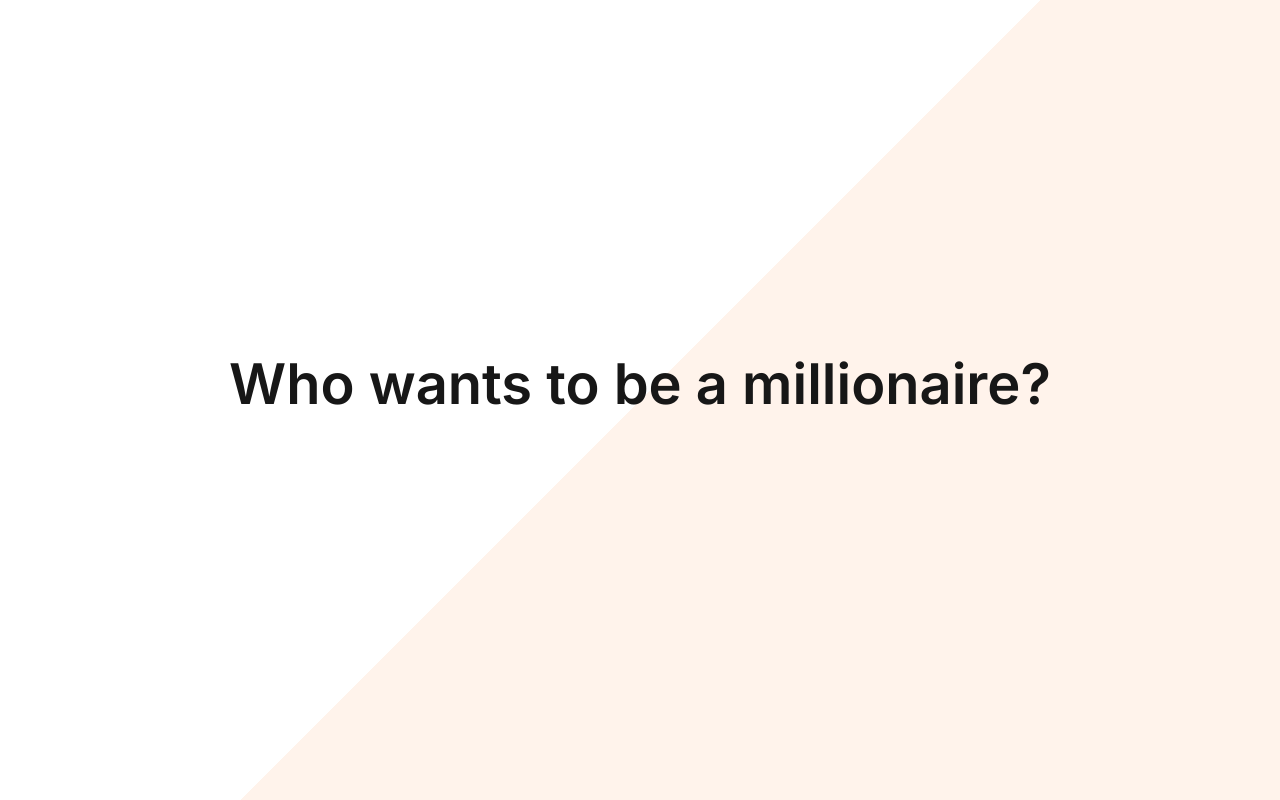
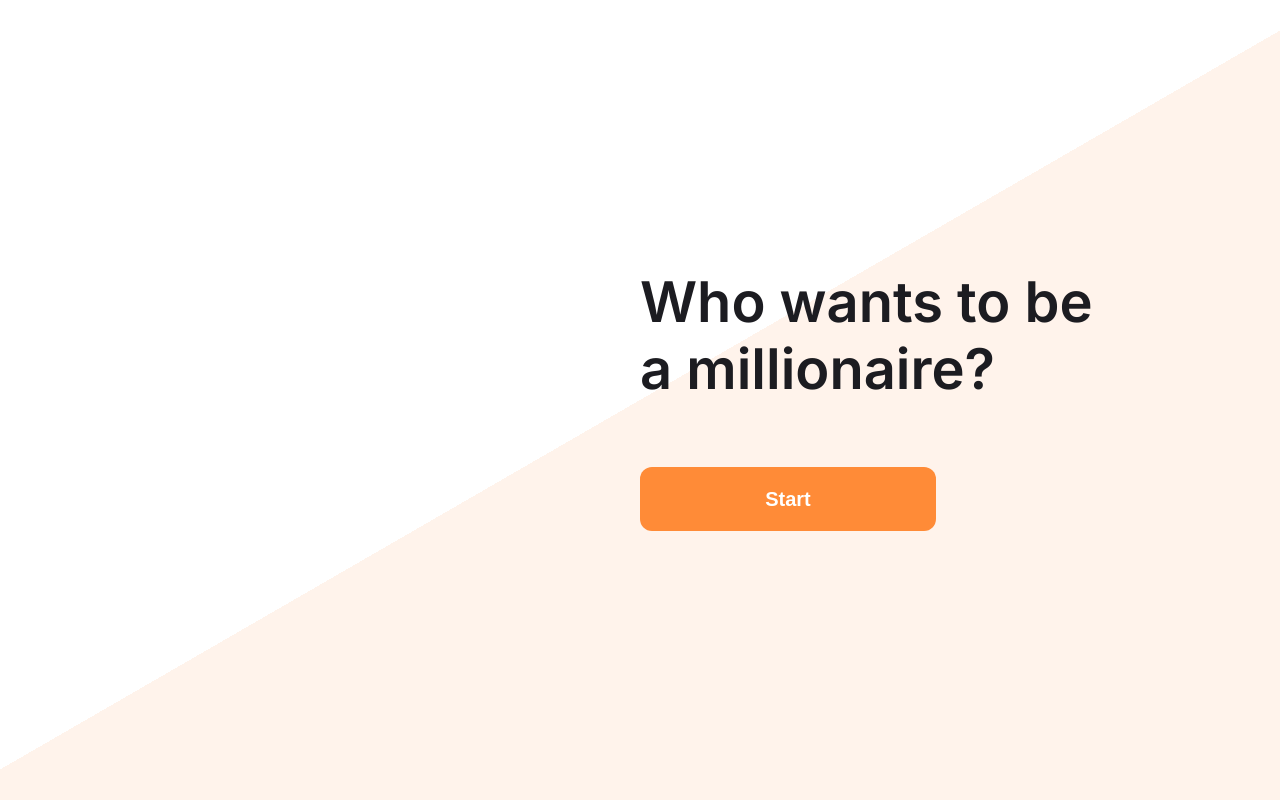
Before and after one commit to mpavlushchenko/test_task_NextJs, a Next.js app: page / in a window 1280 px wide. Built offline with nearby package versions, Linux system fonts and the light colour scheme.

Commit message:
task: setup a StartScreen

```diff
--- a/package.json
+++ b/package.json
@@ -11,6 +11,8 @@
     "format": "prettier --write ."
   },
   "dependencies": {
+    "clsx": "^2.1.1",
+    "eslint-config-airbnb-typescript": "^18.0.0",
     "next": "15.4.3",
     "react": "19.1.0",
     "react-dom": "19.1.0"
@@ -32,6 +34,8 @@
     "eslint-plugin-react": "^7.37.5",
     "eslint-plugin-react-hooks": "^5.2.0",
     "prettier": "^3.6.2",
-    "typescript": "^5"
+    "sass": "^1.89.2",
+    "typescript": "^5",
+    "typescript-eslint": "^8.38.0"
   }
 }
--- /dev/null
+++ b/src/components/ui/Button/Button.module.scss
@@ -0,0 +1,29 @@
+.button {
+  border: none;
+  cursor: pointer;
+  font-weight: 600;
+  border-radius: 12px;
+  transition: background 0.2s ease;
+  padding: 18px 24px;
+  font-size: 20px;
+  line-height: 1.4;
+}
+
+.primary {
+  background-color: var(--color-orange-100);
+  color: white;
+
+  &:hover {
+    background-color: var(--color-orange-80);
+  }
+}
+
+.md {
+  font-size: 20px;
+  min-width: 296px;
+}
+
+.lg {
+  font-size: 18px;
+  padding: 16px 32px;
+}
--- /dev/null
+++ b/src/components/ui/Button/Button.tsx
@@ -0,0 +1,26 @@
+import { ButtonHTMLAttributes } from 'react';
+import clsx from 'clsx';
+
+import styles from './Button.module.scss';
+
+type ButtonVariant = 'primary' | 'secondary';
+type ButtonSize = 'md' | 'lg';
+
+interface Props extends ButtonHTMLAttributes<HTMLButtonElement> {
+  variant?: ButtonVariant;
+  size?: ButtonSize;
+}
+
+export const Button = ({
+  children,
+  className,
+  variant = 'primary',
+  size = 'md',
+  ...props
+}: Props) => {
+  return (
+    <button className={clsx(styles.button, styles[variant], styles[size], className)} {...props}>
+      {children}
+    </button>
+  );
+};
--- /dev/null
+++ b/src/components/ui/Button/index.ts
@@ -0,0 +1 @@
+export * from './Button';
--- /dev/null
+++ b/src/features/start/StartScreen.module.scss
@@ -0,0 +1,29 @@
+.container {
+  display: flex;
+  align-items: center;
+  justify-content: center;
+  background: linear-gradient(330deg, var(--color-orange-5) 50%, white 50%);
+  height: 100vh;
+
+  .title {
+    margin-bottom: 4rem;
+  }
+
+  .leftBlock,
+  .rightBlock {
+    flex: 1;
+    display: flex;
+    justify-content: center;
+    align-items: center;
+  }
+
+  .leftBlock {
+    position: relative;
+  }
+
+  .rightBlock {
+    display: flex;
+    flex-direction: column;
+    align-items: start;
+  }
+}
--- /dev/null
+++ b/src/features/start/StartScreen.tsx
@@ -0,0 +1,32 @@
+// import Image from 'next/image';
+import { useRouter } from 'next/router';
+
+// import handImage from '@/assets/hand.png';
+import { Button } from '@components/ui/Button';
+import styles from './StartScreen.module.scss';
+
+const StartScreen = () => {
+  const router = useRouter();
+
+  const handleStart = () => {
+    router.push('/GameScreen');
+  };
+
+  return (
+    <div className={styles.container}>
+      <div className={styles.leftBlock}>
+        {/*<Image src={handImage} alt="Millionaire" fill priority />*/}
+      </div>
+      <div className={styles.rightBlock}>
+        <h1 className={styles.title}>
+          Who wants to be <br /> a millionaire?
+        </h1>
+        <Button type="button" onClick={handleStart}>
+          Start
+        </Button>
+      </div>
+    </div>
+  );
+};
+
+export default StartScreen;
--- a/src/pages/_app.tsx
+++ b/src/pages/_app.tsx
@@ -1,5 +1,6 @@
 import type { AppProps } from 'next/app';
 import { Inter } from 'next/font/google';
+
 import '@/styles/globals.css';
 
 const inter = Inter({
--- a/src/pages/index.tsx
+++ b/src/pages/index.tsx
@@ -1,9 +1,5 @@
-import styles from '@/styles/Home.module.css';
+import StartScreen from '@features/start/StartScreen';
 
-export default function HomePage() {
-  return (
-    <div className={styles.container}>
-      <h1 className={styles.title}>Who wants to be a millionaire?</h1>
-    </div>
-  );
-}
+const Home = () => <StartScreen />;
+
+export default Home;
--- a/src/styles/Home.module.css
+++ /dev/null
@@ -1,15 +0,0 @@
-.container {
-  display: flex;
-  flex-direction: column;
-  align-items: center;
-  justify-content: center;
-  text-align: center;
-  background: linear-gradient(315deg, #fff3eb 50%, white 50%);
-  height: 100vh;
-}
-
-.title {
-  margin-bottom: 2rem;
-  font-weight: 600;
-  font-size: 56px;
-}
--- a/src/styles/globals.css
+++ b/src/styles/globals.css
@@ -1,6 +1,6 @@
+@import '@/styles/theme.css';
+
 :root {
-  --background: #ffffff;
-  --foreground: #171717;
   --font-inter: 'Inter', sans-serif;
 }
 
@@ -12,8 +12,8 @@ body {
 
 body {
   font-family: var(--font-inter);
-  color: var(--foreground);
-  background: var(--background);
+  color: var(--color-black-100);
+  background: white;
   margin: 0;
 }
 
@@ -22,3 +22,23 @@ body {
   padding: 0;
   margin: 0;
 }
+
+h1,
+h2,
+h3,
+h4,
+h5,
+h6 {
+  color: var(--color-black-100);
+  margin: 0;
+  line-height: 1.2;
+  font-weight: 600;
+}
+
+h1 {
+  font-size: 56px;
+}
+
+h2 {
+  font-size: 32px;
+}
--- /dev/null
+++ b/src/styles/theme.css
@@ -0,0 +1,16 @@
+:root {
+  --color-orange-120: #e87928;
+  --color-orange-100: #ff8b37;
+  --color-orange-80: #ffac70;
+  --color-orange-5: #fff3eb;
+
+  --color-green-100: #47d867;
+  --color-green-5: #e6faea;
+
+  --color-red-100: #ec6259;
+  --color-red-5: #fdeeed;
+
+  --color-black-100: #1c1c21;
+  --color-black-40: #d0d0d8;
+  --color-black-5: #f5f5f7;
+}
```
Also changed, not shown: eslint.config.ts (+17 -6 lines), 1 other file (tests, documents, lock files or other folders).
